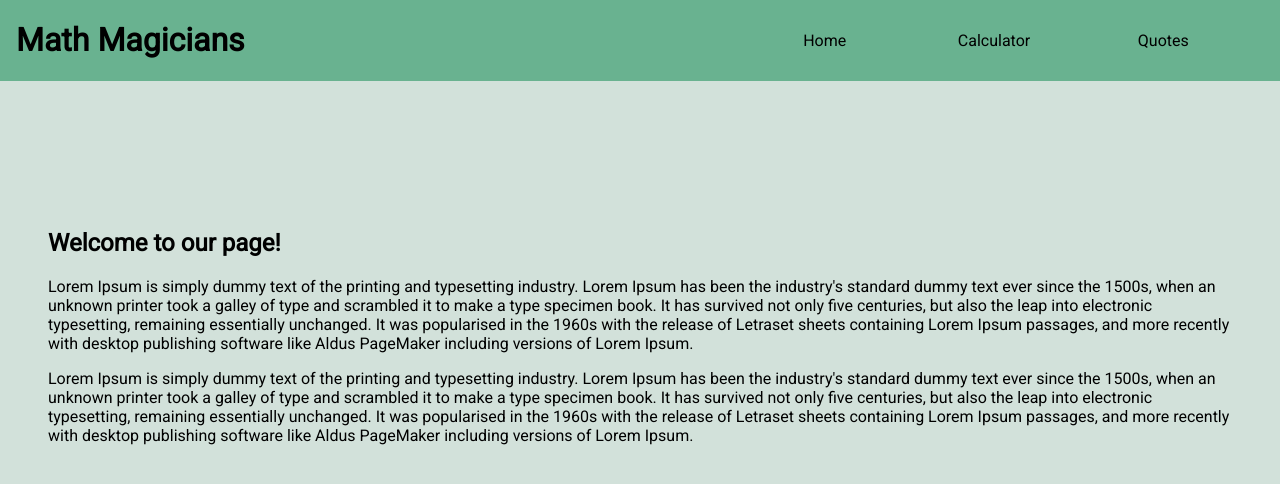
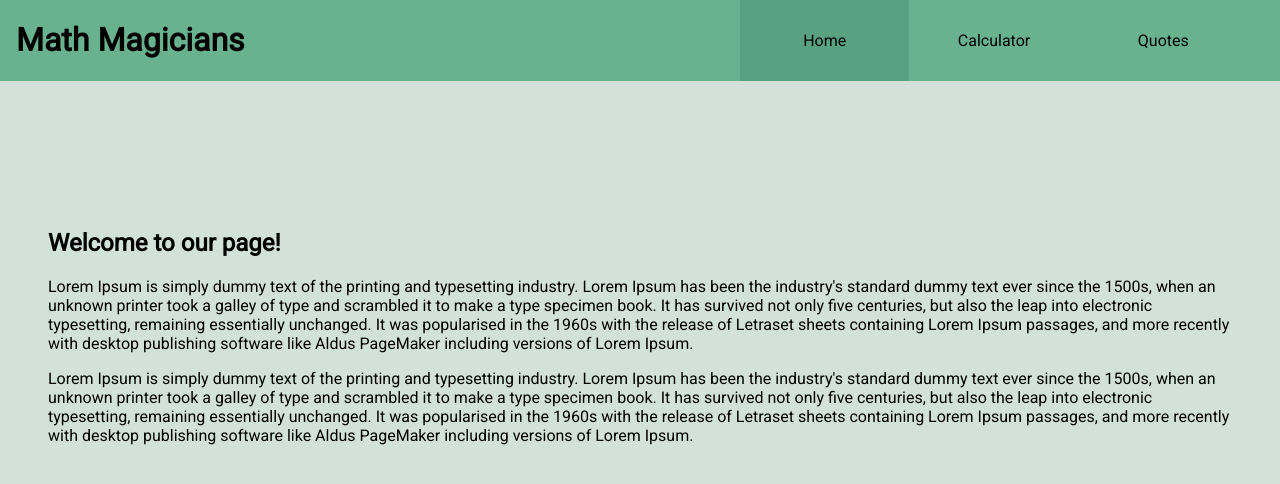
Before and after one commit to mirouhml/math-magicians, a React (Create React App) app: page / in a window 1280 px wide. Shown: the top 484 px of the page. Built offline with nearby package versions, Linux system fonts and the light colour scheme.

Commit message:
Detect current page and hightlight menu item.

```diff
--- a/src/components/Header.js
+++ b/src/components/Header.js
@@ -9,20 +9,30 @@ import Home from './HomePage';
 import QuotesPage from './QuotesPage';
 import CalculatorPage from './CalculatorPage';
 
+const toggleBackground = (e) => {
+  e.target.parentNode.parentNode.childNodes.forEach((child) => {
+    if (child.classList.contains('active-background')) {
+      const child2 = child;
+      child2.className = '';
+    }
+  });
+  e.target.parentNode.className = 'active-background';
+};
+
 const Header = () => (
   <Router>
     <div className="main">
       <div className="header">
         <h1>Math Magicians</h1>
         <ul>
-          <li>
-            <Link to="/">Home</Link>
+          <li className="active-background">
+            <Link to="/" id="home" onClick={toggleBackground}>Home</Link>
           </li>
           <li>
-            <Link to="/calculator">Calculator</Link>
+            <Link to="/calculator" id="calculator" onClick={toggleBackground}>Calculator</Link>
           </li>
           <li>
-            <Link to="/quotes">Quotes</Link>
+            <Link to="/quotes" id="quotes" onClick={toggleBackground}>Quotes</Link>
           </li>
         </ul>
       </div>
--- a/src/style.css
+++ b/src/style.css
@@ -89,6 +89,10 @@ button:active {
   background-color: #59a281;
 }
 
+.active-background {
+  background-color: #59a281;
+}
+
 .header a {
   text-decoration: none;
   color: rgb(0, 0, 0);
```
